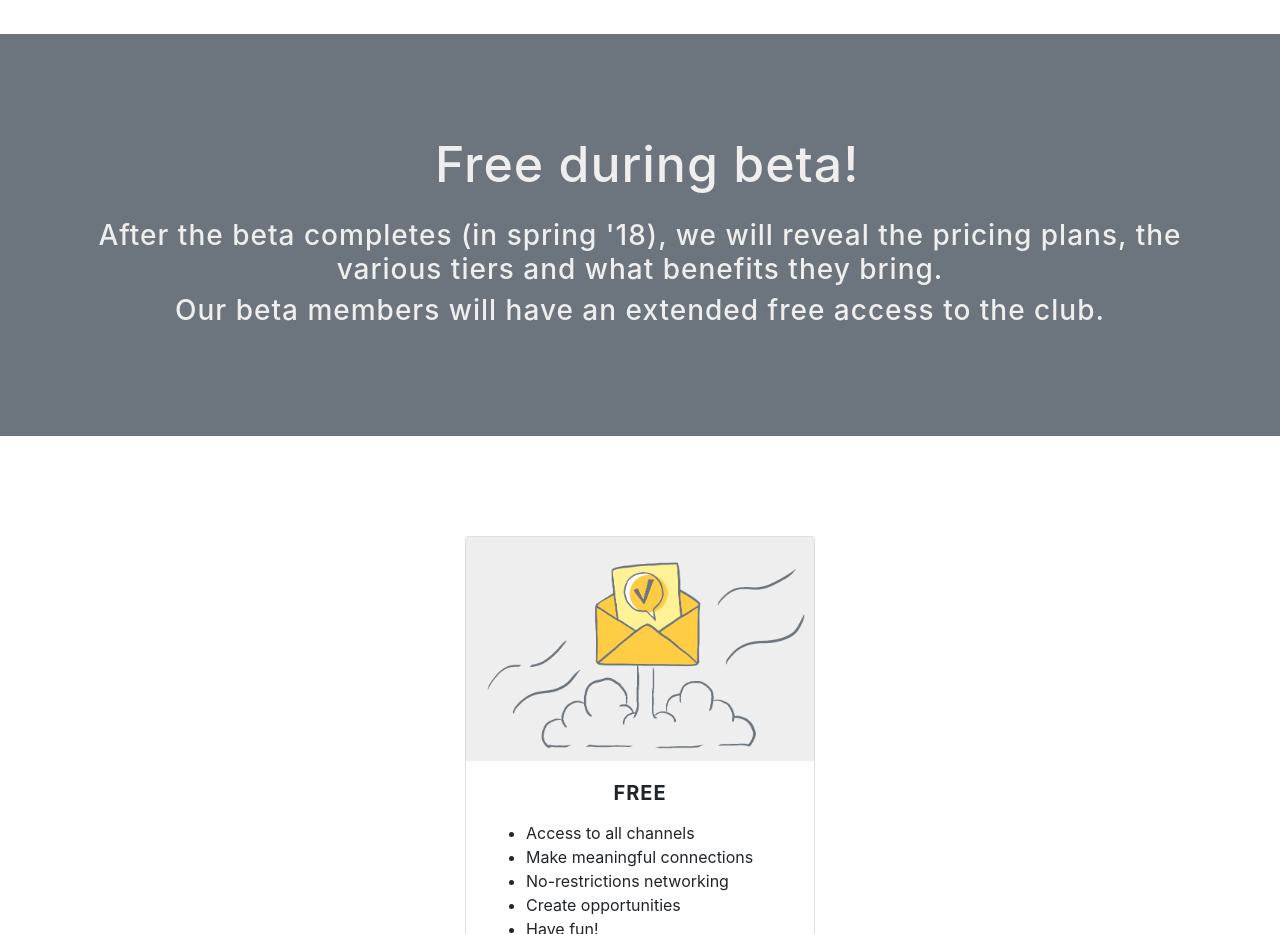
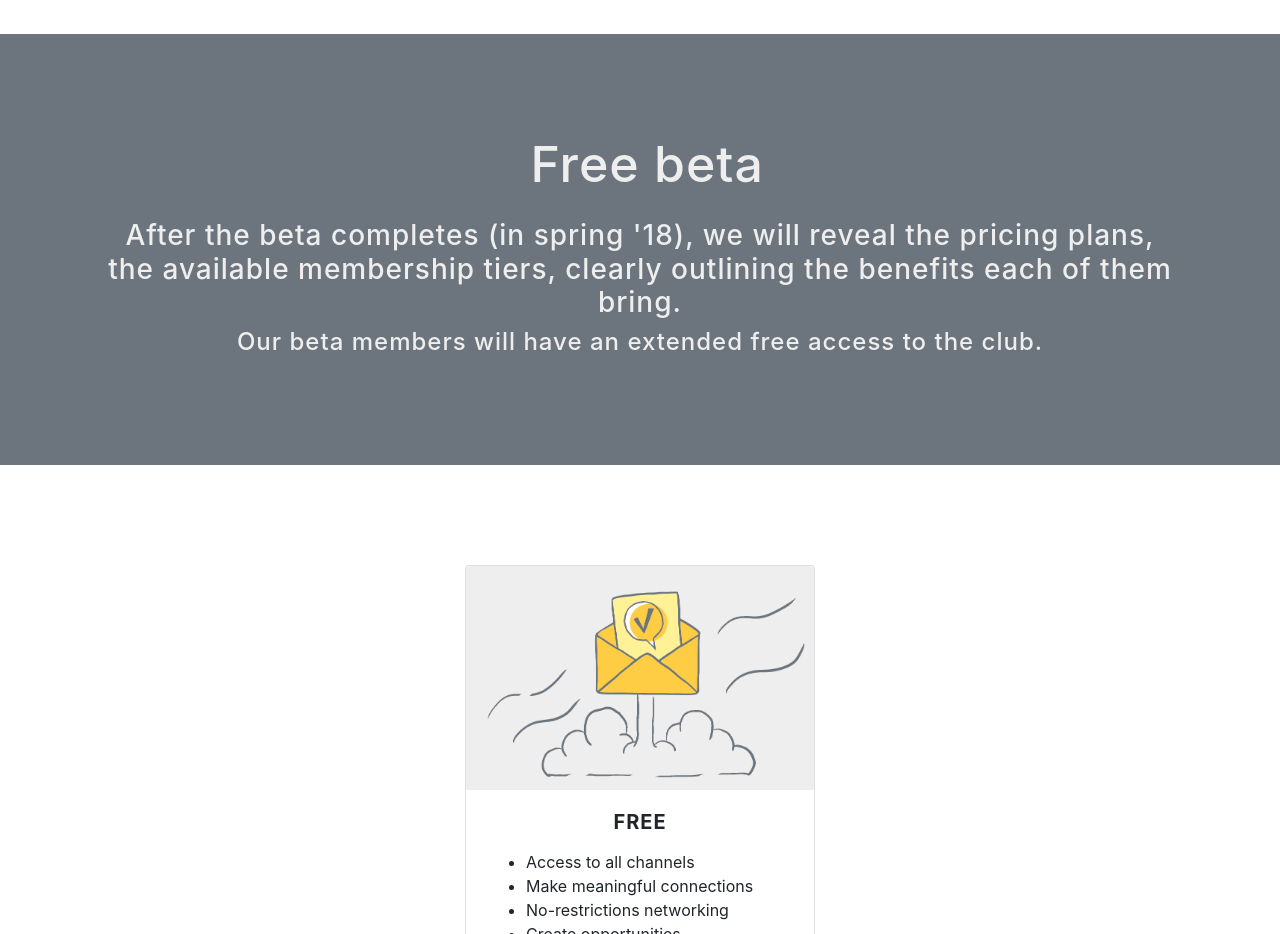
Before and after one commit to fteem/boost.chat, a website with bundled scripts: page index.html in a window 1280 px wide. Shown: the part 2060-2994 px from the top of the page. Built offline with nearby package versions, Linux system fonts and the light colour scheme; some icons are missing; a web font is replaced by a local one.

Commit message:
fix wording of beta section

```diff
--- a/index.html
+++ b/index.html
@@ -166,12 +166,12 @@
       <div class="container">
         <h2>
           <i class="fa fa-cash"></i>
-          Free during beta!
+          Free beta
         </h2>
         <h3>
-          After the beta completes (in spring '18), we will reveal the pricing plans, the various tiers and what benefits they bring.
+          After the beta completes (in spring '18), we will reveal the pricing plans, <br/> the available membership tiers, clearly outlining the benefits each of them bring.
         </h3>
-        <h3>Our beta members will have an extended free access to the club.</h3>
+        <h4>Our beta members will have an extended free access to the club.</h4>
       </div>
     </section>
 
```
